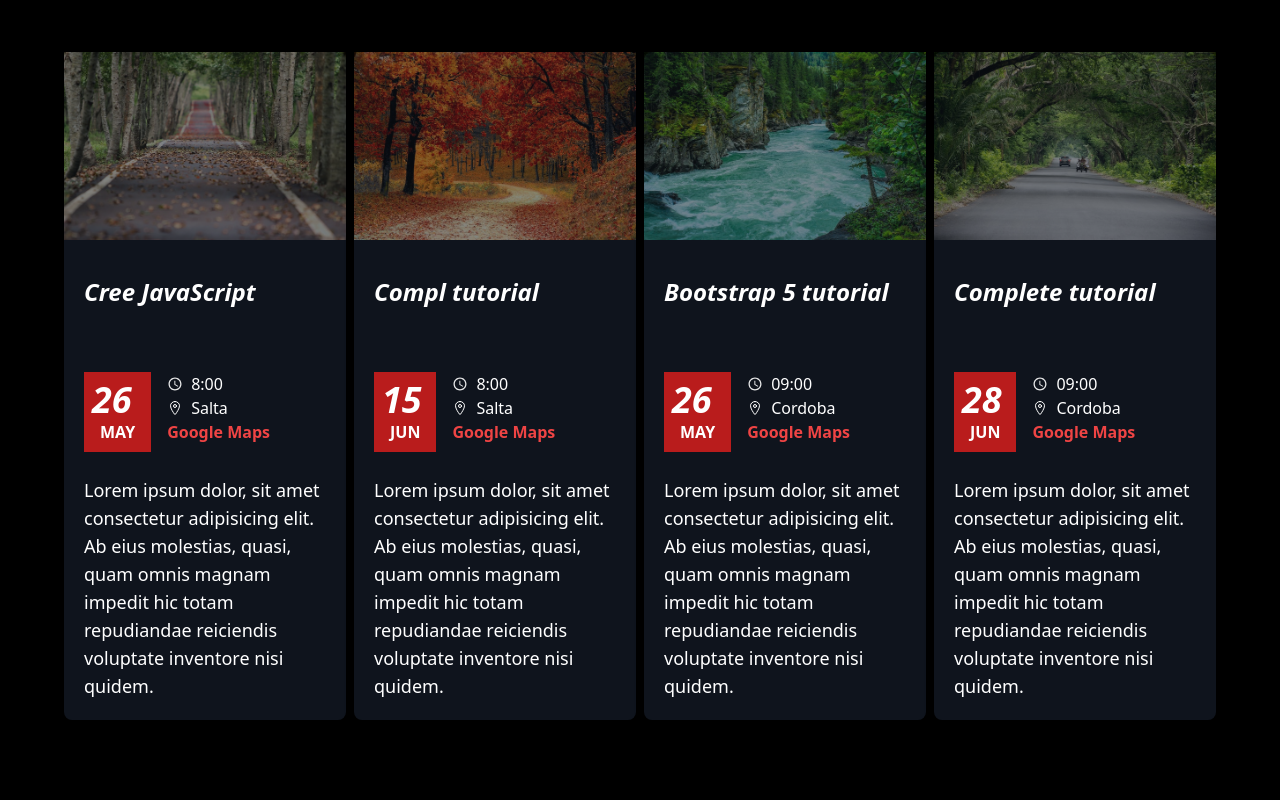
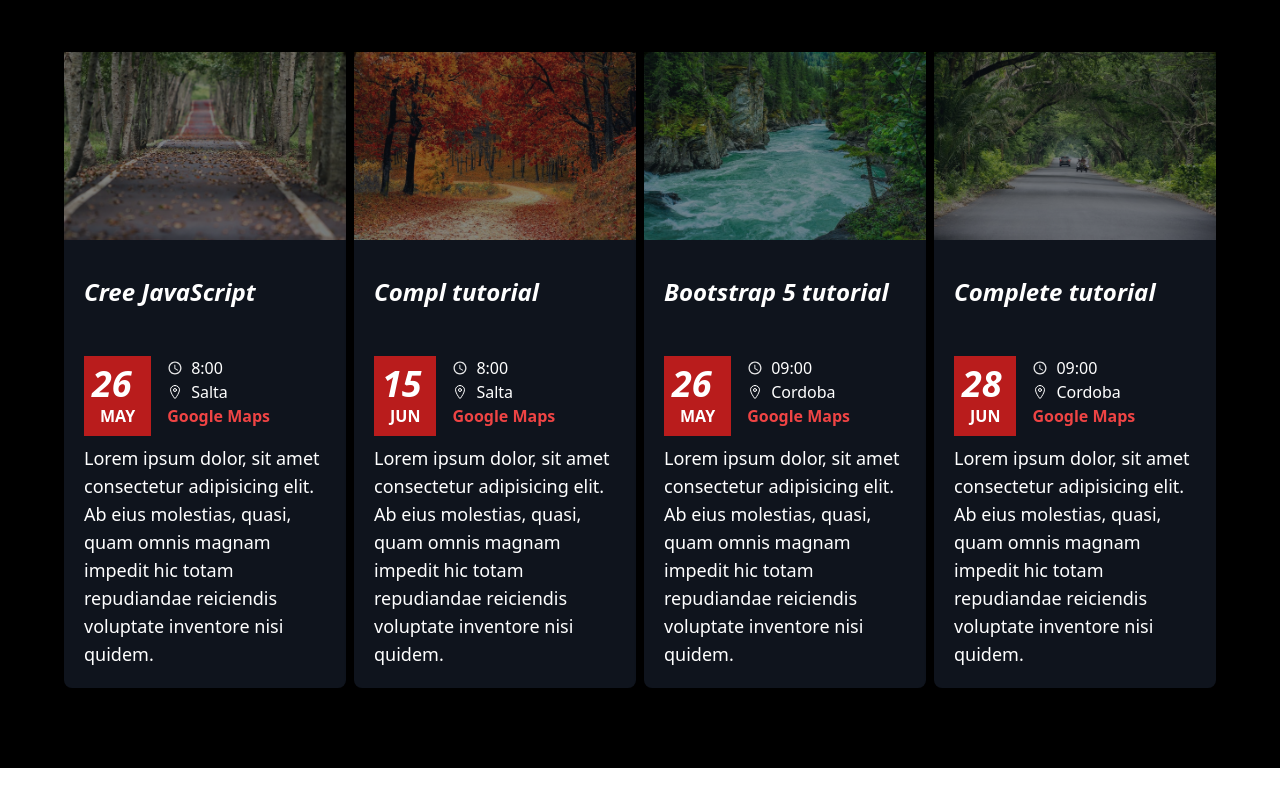
Before and after one commit to Go-Johnny-Go/sportsclone, a React (Vite) app: page / in a window 1280 px wide. Shown: the part 680-1480 px from the top of the page. After the commit the page ends 1448 px from the top, so only its background shows below. Built offline with nearby package versions, Linux system fonts and the light colour scheme.

Commit message:
from gap-6 to gap-2 about cards

```diff
--- a/src/components/cards.tsx
+++ b/src/components/cards.tsx
@@ -11,7 +11,7 @@ function Cards (){
        {cardList.map(card =>(
     <div className='text-white shadow-lg rounded-lg bg-slate-800/50 '>
              <img src= {card.img} alt="" className=' opacity-50  hover:opacity-100'/>
-             <div className='p-5 grid gap-6'>
+             <div className='p-5 grid gap-2'>
                 <h3 className='text-2xl italic font-bold  h-14 my-4'>{card.title}</h3>
                 <div className='flex gap-4 '>
                     {/* Month and Day*/}
```
